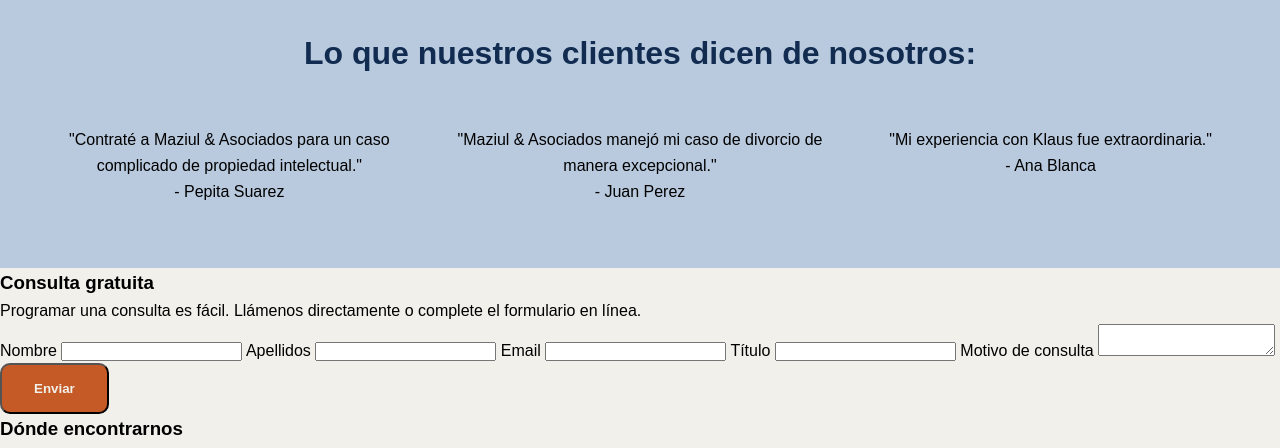
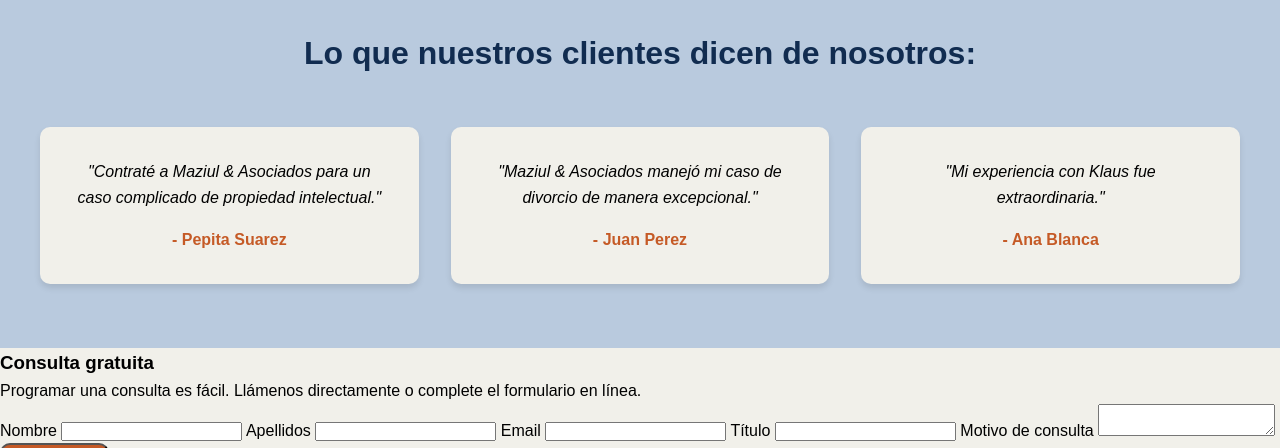
Before and after one commit to DafneCabreraSanz/P2.1-Pr-ctica-maquetaci-n-landing-page-de-abogados, a plain HTML site: page index.html in a window 1280 px wide. Shown: the part 2600-3048 px from the top of the page. Drawn offline with Linux system fonts and the light colour scheme.

Commit message:
blockquote

```diff
--- a/style.css
+++ b/style.css
@@ -319,3 +319,20 @@ nav {
   max-width: 1200px;
   margin: 0 auto;
 }
+
+blockquote {
+  background: var(--basics-white);
+  padding: 2rem;
+  border-radius: var(--radius-button-radius);
+  box-shadow: 0 4px 6px rgba(0, 0, 0, 0.1);
+}
+
+blockquote p {
+  font-style: italic;
+  margin-bottom: 1rem;
+}
+
+blockquote footer {
+  color: var(--auxiliary-acentos-1);
+  font-weight: bold;
+}
```
